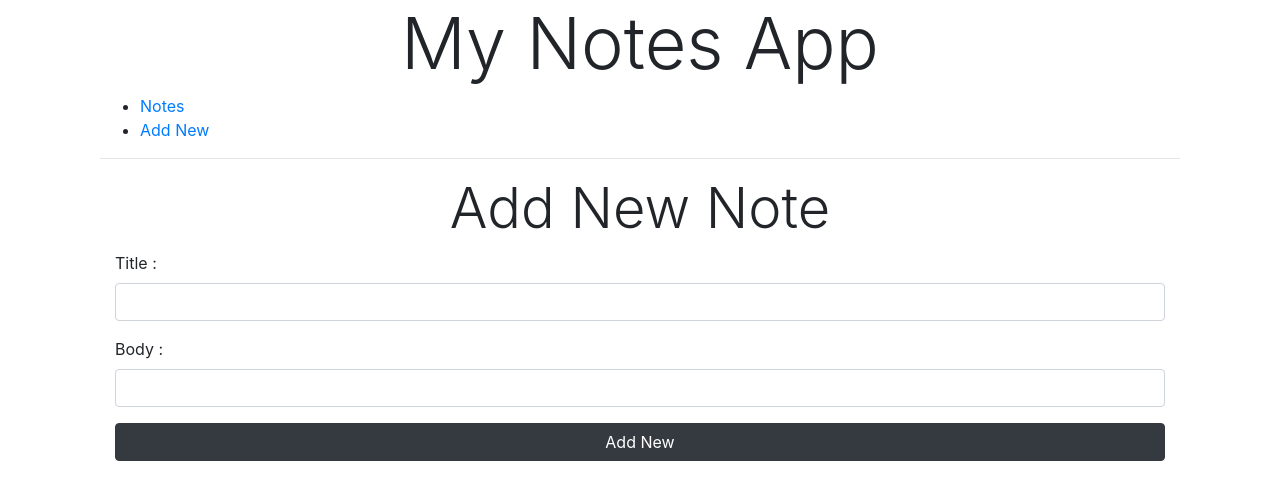
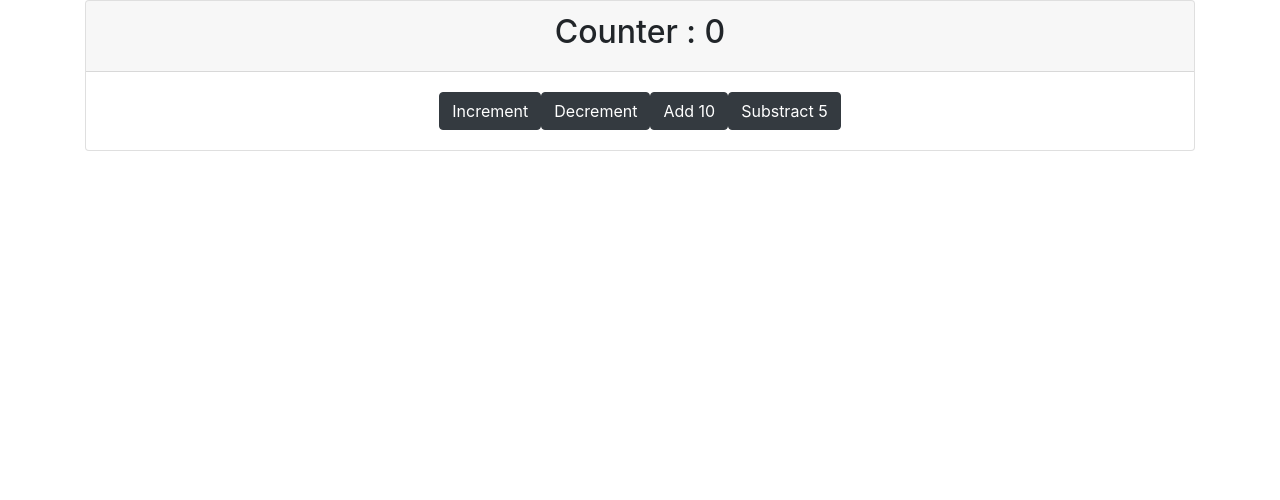
Before and after one commit to synergy2411/saama, a React (Create React App) app: page /addnew in a window 1280 px wide. Shown: the top 500 px of the page. Built offline with nearby package versions, Linux system fonts and the light colour scheme.

Commit message:
counter added

```diff
--- a/package.json
+++ b/package.json
@@ -8,9 +8,11 @@
     "prop-types": "^15.7.2",
     "react": "^16.9.0",
     "react-dom": "^16.9.0",
+    "react-redux": "^7.1.0",
     "react-router": "^5.0.1",
     "react-router-dom": "^5.0.1",
-    "react-scripts": "3.0.1"
+    "react-scripts": "3.0.1",
+    "redux": "^4.0.4"
   },
   "scripts": {
     "start": "react-scripts start",
--- a/src/App.js
+++ b/src/App.js
@@ -3,6 +3,7 @@ import React from "react";
 import { BrowserRouter } from "react-router-dom";
 import "../node_modules/bootstrap/dist/css/bootstrap.min.css";
 import Container from './Container/Container';
+import Counter from "./Counter/Counter";
 
 
 
@@ -23,12 +24,17 @@ function App() {
   //   React.createElement("h1", {}, "My Notes App!" ));
 
   return (
-    <BrowserRouter>
-      <div className="container">
-        <h1 className="display-3 text-center">My Notes App</h1>
-        <Container />
-      </div>
-    </BrowserRouter>
+
+    <div className="container">
+      <Counter />
+    </div>
+
+    // <BrowserRouter>
+    //   <div className="container">
+    //     <h1 className="display-3 text-center">My Notes App</h1>
+    //     <Container />
+    //   </div>
+    // </BrowserRouter>
   );
 }
 
--- /dev/null
+++ b/src/Counter/Counter.js
@@ -0,0 +1,45 @@
+import React, { Component } from "react";
+
+class Counter extends Component {
+    state = {
+        counter : 0
+    }
+    onIncrement = () => {
+        this.setState({
+            counter : this.state.counter + 1
+        })
+    }
+    onDecrement = () => {
+        this.setState({
+            counter : this.state.counter - 1
+        })
+    }
+    onAdd = (value) => {
+        this.setState({
+            counter : this.state.counter + value
+        })
+    }
+    onSubstract = (value) => {
+        this.setState({
+            counter : this.state.counter - value
+        })
+    }
+
+  render() {
+    return (
+      <div className="card text-center">
+        <div className="card-header">
+          <h2>Counter : {this.state.counter}</h2>
+        </div>
+        <div className="card-body text-center">
+            <button className="btn btn-dark" onClick={this.onIncrement}>Increment</button>
+            <button className="btn btn-dark" onClick={this.onDecrement}>Decrement</button>
+            <button className="btn btn-dark" onClick={() => this.onAdd(10)}>Add 10</button>
+            <button className="btn btn-dark" onClick={() => this.onSubstract(5)}>Substract 5</button>
+        </div>
+      </div>
+    );
+  }
+}
+
+export default Counter;
```
Also changed, not shown: redux-basics.js (added, +39 -0 lines), 1 other file (tests, documents, lock files or other folders).
